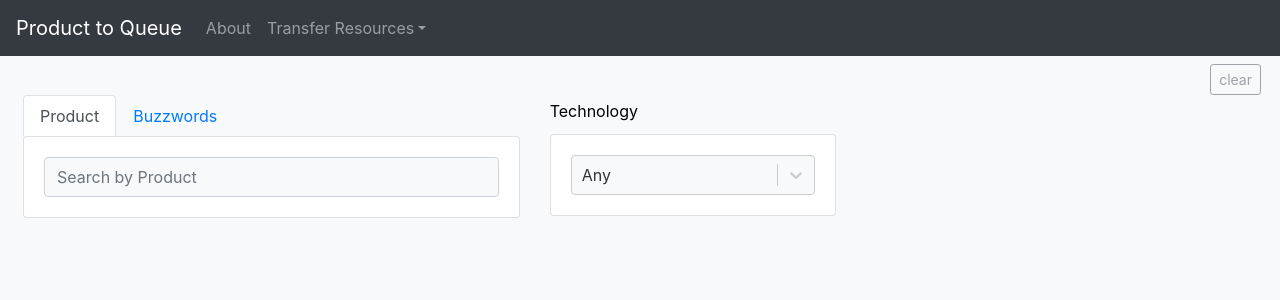
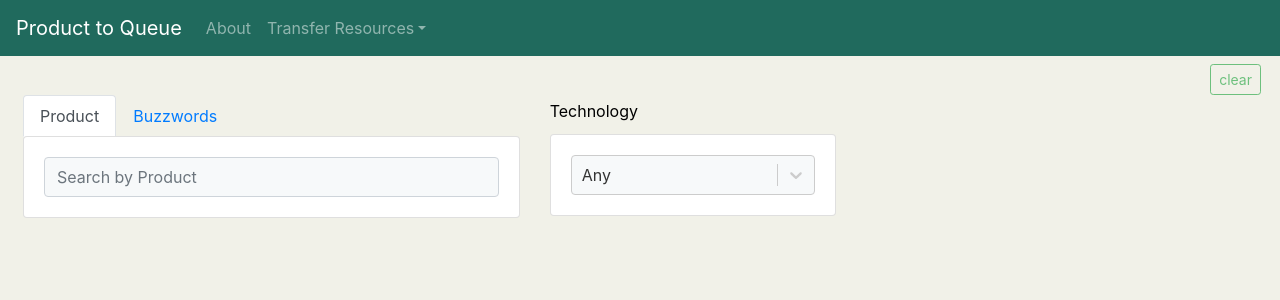
Before and after one commit to benelan/product2queue, a React (Create React App) app: page / in a window 1280 px wide. Shown: the top 300 px of the page. Built offline with nearby package versions, Linux system fonts and the light colour scheme.

Commit message:
changed color scheme

```diff
--- a/src/App.jsx
+++ b/src/App.jsx
@@ -3,7 +3,6 @@ import Papa from 'papaparse'
 import lunr from 'lunr'
 import Search from './components/Search'
 import Navb from './components/ui/Navb'
-import 'bootstrap/dist/css/bootstrap.min.css'
 
 /**
  * Loads CSV data, parses it to JSON, and creates a search index
--- a/src/components/Search.jsx
+++ b/src/components/Search.jsx
@@ -350,7 +350,7 @@ class Search extends React.Component {
             <Button
               className="float-right"
               outline
-              color="secondary"
+              color="success"
               size="sm"
               disabled={buttonDisabled}
               onClick={this.clear}
--- a/src/components/ui/Navb.jsx
+++ b/src/components/ui/Navb.jsx
@@ -34,7 +34,7 @@ const Navb = () => {
   }
 
   return (
-    <Navbar dark color="dark" expand="md">
+    <Navbar dark style={{ backgroundColor: '#206a5d' }} expand="md">
       <NavbarBrand href="/">Product to Queue</NavbarBrand>
       <NavbarToggler onClick={toggle} />
       <Collapse isOpen={isOpen} navbar>
--- a/src/components/ui/Product.jsx
+++ b/src/components/ui/Product.jsx
@@ -81,6 +81,7 @@ class Product extends React.Component {
       <ListGroupItem
         key={index}
         style={lgi}
+        className="productStyle"
         onClick={() => onResult(filtered[index])}
         tag="button"
         action
--- a/src/components/ui/Technology.jsx
+++ b/src/components/ui/Technology.jsx
@@ -39,10 +39,10 @@ const Technology = class extends React.Component {
       }),
       option: (styles, { isFocused }) => ({ // individual option elements
         ...styles,
-        backgroundColor: isFocused ? 'whitesmoke' : 'white',
+        backgroundColor: isFocused ? '#bfdcae' : 'white',
         ':active': {
           ...styles[':active'],
-          backgroundColor: 'lightgrey',
+          backgroundColor: '#5cb85c',
         },
         color: 'black',
         cursor: 'pointer',
--- a/src/index.css
+++ b/src/index.css
@@ -1,15 +1,15 @@
-:root {
-  --color-0: #d9e5e8; /* Main Primary color */
-  --color-1: #ffffff;
-  --color-2: #f7f9fa;
-  --color-3: #adc5cc;
-  --color-4: black;
+
+.productStyle:hover {
+  background: #bfdcae;
+}
+.productStyle:active {
+  background: #5cb85c;
 }
 
 html,
 #root {
-  background-color: var(--color-2);
-  color: var(--color-4);
+  color: black;
+  background: #f1f1e8;
 }
 
 body {
--- a/src/index.jsx
+++ b/src/index.jsx
@@ -1,5 +1,6 @@
 import React from 'react'
 import ReactDOM from 'react-dom'
+import 'bootstrap/dist/css/bootstrap.min.css'
 import './index.css'
 import App from './App'
 import * as serviceWorker from './serviceWorker'
```
